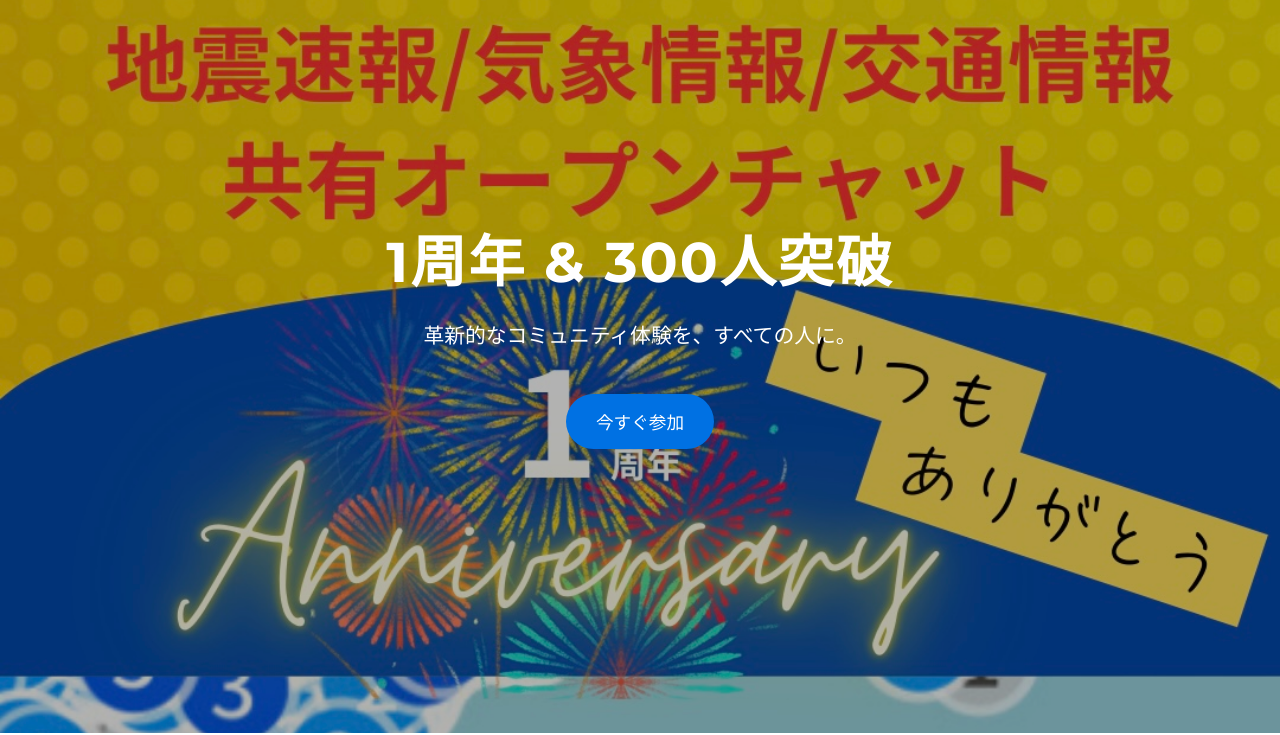
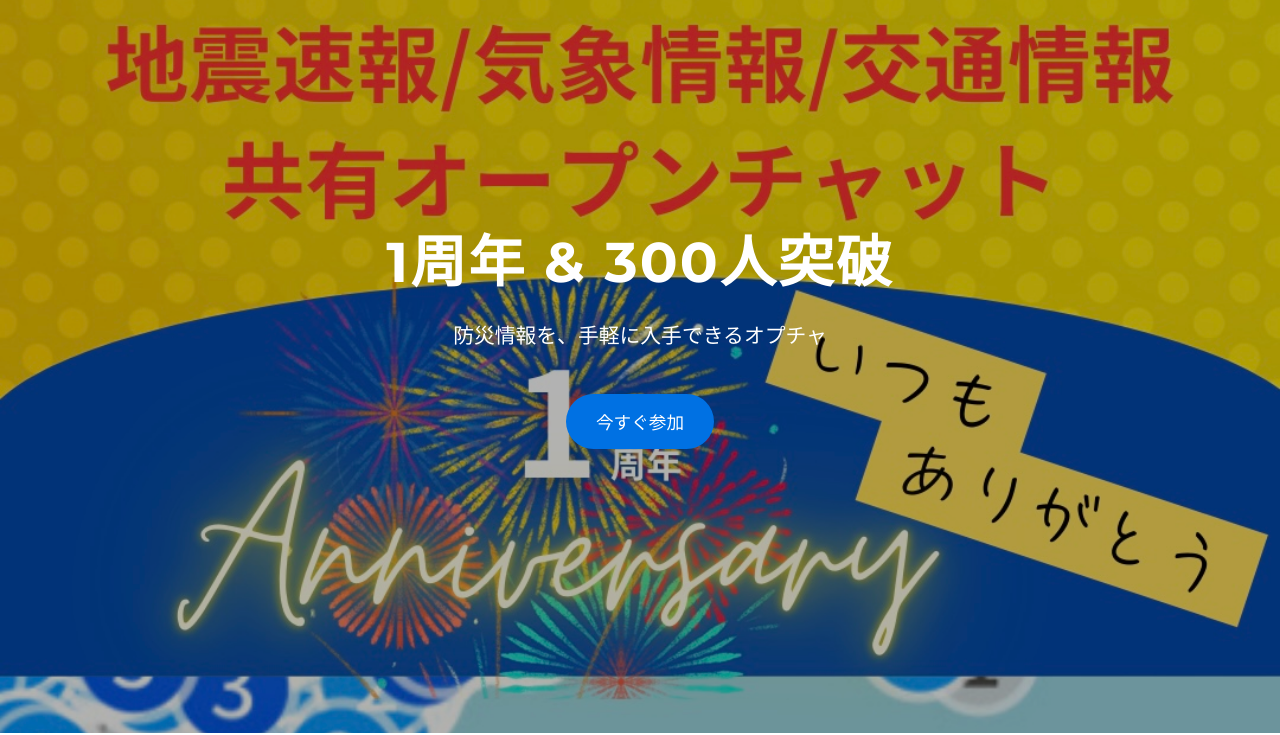
Before and after one commit to Hayato040404/syuunenn, a plain HTML site: page index.html in a window 1280 px wide. Shown: the part 67-802 px from the top of the page. Drawn offline with nearby package versions, Linux system fonts and the light colour scheme.

Commit message:
Update index.html

```diff
--- a/index.html
+++ b/index.html
@@ -241,7 +241,7 @@
     <div class="hero-content animate__animated animate__fadeInDown">
       <h1>1周年 &amp; 300人突破</h1>
       <p class="animate__animated animate__fadeInUp animate__delay-1s">
-        革新的なコミュニティ体験を、すべての人に。
+        防災情報を、手軽に入手できるオプチャ
       </p>
       <a
         href="https://openchat.line.me/jp/cover/d7ZbJxuQW3-XL10BsfiIEdWtpK7-J-vB3b8G463bbHKmbYCDLKjBPdHhPAo"
```
